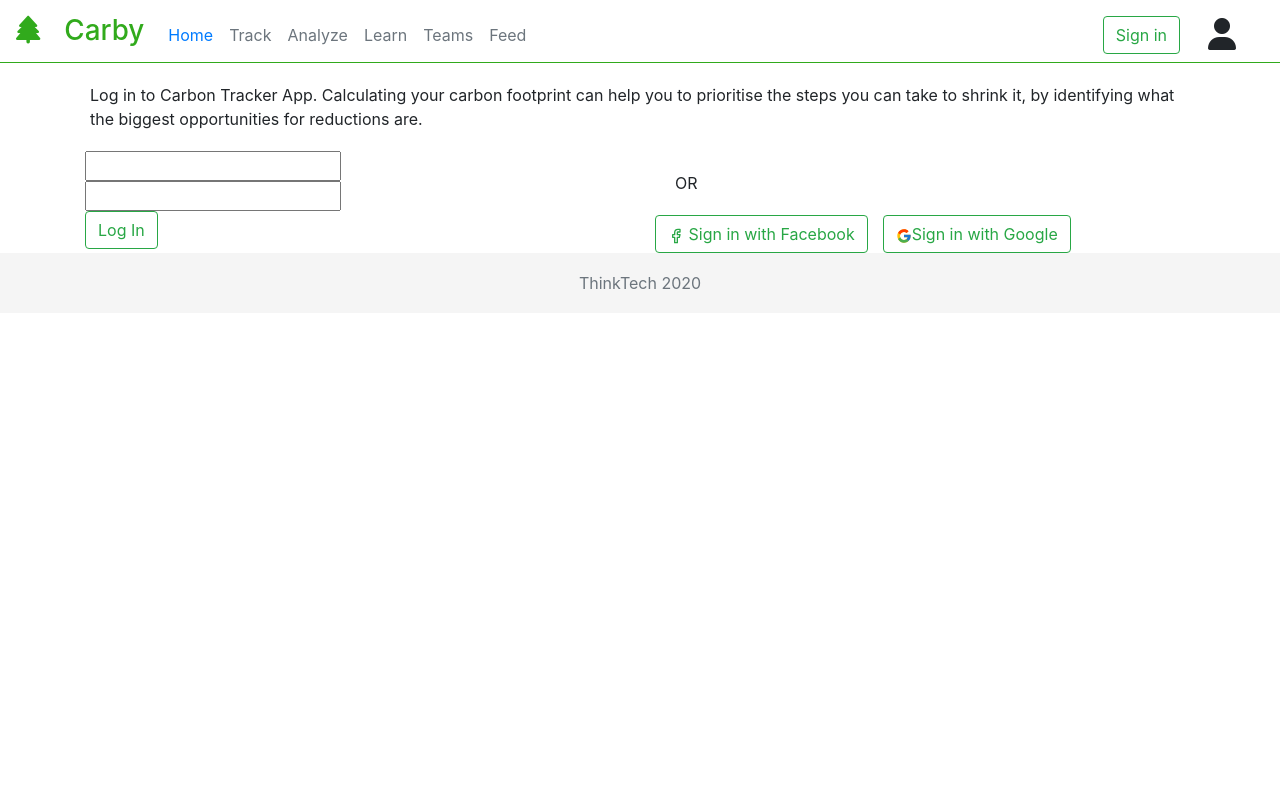
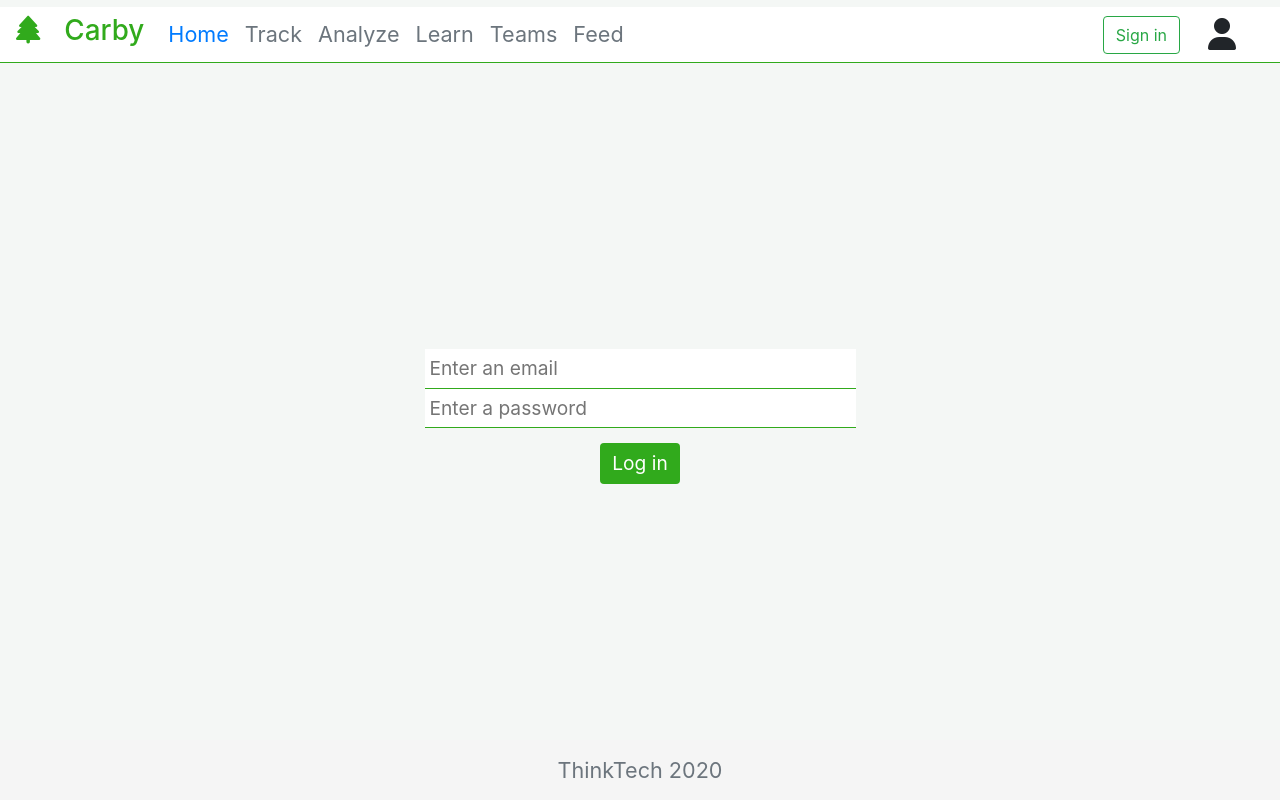
Before and after one commit to ThinkTech-TR/carbontracker-react-app, a React (Create React App) app: page /login in a window 1280 px wide. Built offline with nearby package versions, Linux system fonts and the light colour scheme.

Commit message:
left only two input fields and button and added states and handling events

```diff
--- a/src/Components/Login/Login.css
+++ b/src/Components/Login/Login.css
@@ -5,6 +5,33 @@
     height: 1px; width: 1px;
     margin: -1px; padding: 0; border: 0;
   }
+  /*
   .margin-left-sm {
     margin-left: 10px;
 }
+*/
+
+.loginForm {
+  display: flex;
+  flex-direction: column;
+  justify-content: center;
+  align-items: center;
+  font-size: 1.5vw;
+  padding-top: 30px;
+  text-align: center;
+  width: 100%;
+  height: 100%;
+}
+
+.loginForm input {
+  width: 100%;
+  border: none;
+  border-bottom: 1px solid #31AA1C;
+  padding: 5px 5px;
+  size: '70';
+}
+
+.loginForm button{
+  margin-top: 15px;
+  border: none;
+}
--- a/src/Components/Login/Login.js
+++ b/src/Components/Login/Login.js
@@ -1,4 +1,6 @@
+import React,{ useReducer, useState} from 'react';
 import "./Login.css";
+/*
 import "bootstrap/dist/css/bootstrap.css";
 import "bootstrap/dist/js/bootstrap.js";
 import { Row } from "react-bootstrap";
@@ -7,10 +9,60 @@ import { Col } from "react-bootstrap";
 import { Button} from "react-bootstrap";
 import { FiFacebook } from "react-icons/fi";
 import { FcGoogle} from "react-icons/fc"
+*/
 
+const fromReducer = (state, event) => {
+    return {...state,
+            [event.name]: event.value
+            };
+}
 
 function Login() {
+    const [formData, setFormData] = useReducer(fromReducer, {});
+    const [submitting, setSubmitting] = useState(false);
+    const handleSubmit = async e => {
+                                    e.preventDefault();
+                                    setSubmitting(true);
+
+                                    setTimeout(() => {
+                                        setSubmitting(false);
+                                    }, 3000)
+                                    }
+
+    const handleChange = event => {
+        setFormData({name: event.target.name,
+            value: event.target.value});
+    }
+
   return (
+            <div className="loginForm">
+                {submitting &&
+                    <div>
+                        You are submitting  the following:
+                        <ul>
+                            {Object.entries(formData).map(([name, value]) => (
+                                <li key={name}><strong>{name}</strong>:{value.toString()}</li>
+                            ))}
+                        </ul>
+                    </div>
+                }
+                <form onSubmit={handleSubmit}>
+                    <div>
+                        <label for='emailInput' className='visuallyhidden'>Email</label>
+                        <input name='email' placeholder="Enter an email" size = '30' type='email' onChange={handleChange}></input>
+                    </div>
+                    <div>
+                        <label for='passwordInput' className='visuallyhidden'>Password</label>
+                        <input name='password' placeholder='Enter a password' type='password' onChange={handleChange}></input>
+                    </div>
+                    <div>
+                        <button type="submit" calss="centerButton">Log in</button>
+                    </div>
+                </form>
+
+            </div>
+
+            /*
             <Container className="loginContainer">
                 <Row className="row">
                     <div>
@@ -40,6 +92,7 @@ function Login() {
                     </Col>
                 </Row>
             </Container>
+            */
         );
 }
 export default Login;
```
